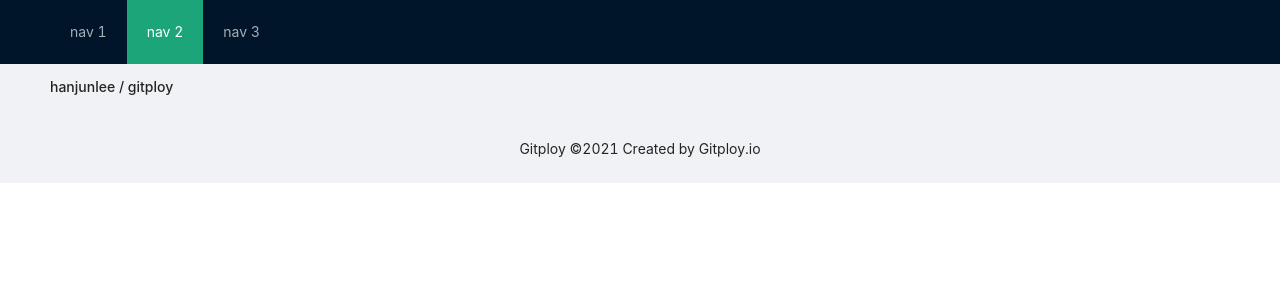
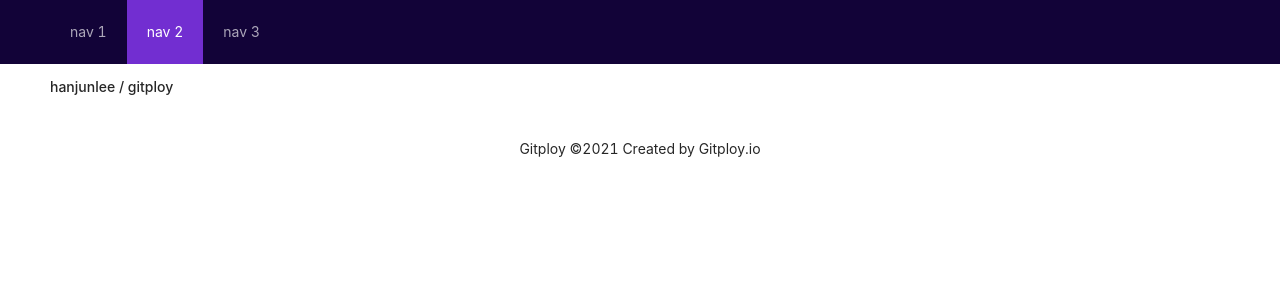
Before and after one commit to gitploy-io/gitploy, a React (Create React App) app in the folder ui/: page / in a window 1280 px wide. Shown: the top 300 px of the page. Built offline with nearby package versions, Linux system fonts and the light colour scheme.

Commit message:
feat: change color theme

```diff
--- a/ui/craco.config.js
+++ b/ui/craco.config.js
@@ -7,7 +7,19 @@ module.exports = {
       options: {
         lessLoaderOptions: {
           lessOptions: {
-            modifyVars: { '@primary-color': '#1DA57A' },
+            modifyVars: {
+              // Custom theme
+              // https://github.com/ant-design/ant-design/blob/master/components/style/themes/default.less
+              // Colors
+              '@primary-color': '@purple-6',
+              '@info-color': '@purple-6',
+              '@processing-color': '@purple-6',
+              // Layout
+              '@layout-header-background': '@purple-10',
+              '@layout-body-background': '#fff',
+              //
+              '@border-radius-base': '5px'
+            },
             javascriptEnabled: true,
           },
         },
--- a/ui/src/App.tsx
+++ b/ui/src/App.tsx
@@ -4,8 +4,7 @@ import Home from './views/Home'
 function App() {
   return (
     <div className="App">
-      <Home>
-      </Home>
+      <Home />
     </div>
   );
 }
--- a/ui/src/views/Main.tsx
+++ b/ui/src/views/Main.tsx
@@ -1,5 +1,5 @@
 import { Component } from 'react';
-import { Layout, Menu } from 'antd';
+import { Layout, Menu, Row, Col } from 'antd';
 
 const { Header, Content, Footer } = Layout;
 
@@ -7,7 +7,7 @@ export default class Main extends Component {
     render() {
         return (
             <Layout className="layout">
-                    <Header>
+                <Header>
                     <div className="logo" />
                     <Menu theme="dark" mode="horizontal" defaultSelectedKeys={['2']}>
                         <Menu.Item key="1">nav 1</Menu.Item>
@@ -16,9 +16,7 @@ export default class Main extends Component {
                     </Menu>
                 </Header>
                 <Content style={{ padding: '0 50px' }}>
-                    <div>
-                        {this.props.children}
-                    </div>
+                    {this.props.children}
                 </Content>
                 <Footer style={{ textAlign: 'center' }}>Gitploy ©2021 Created by Gitploy.io </Footer>
             </Layout>
```
